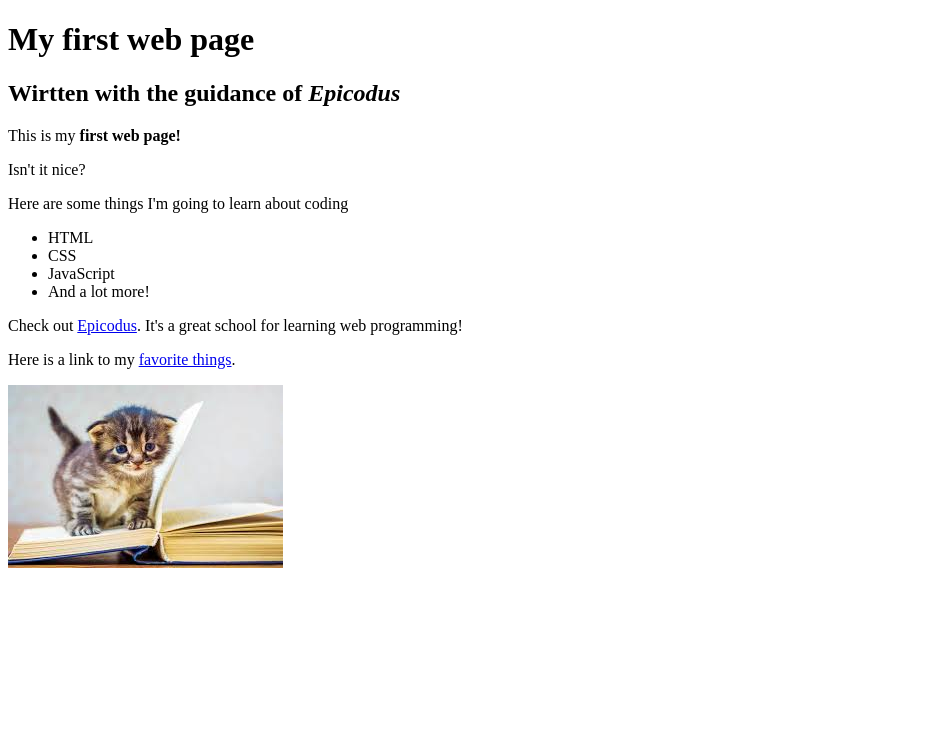
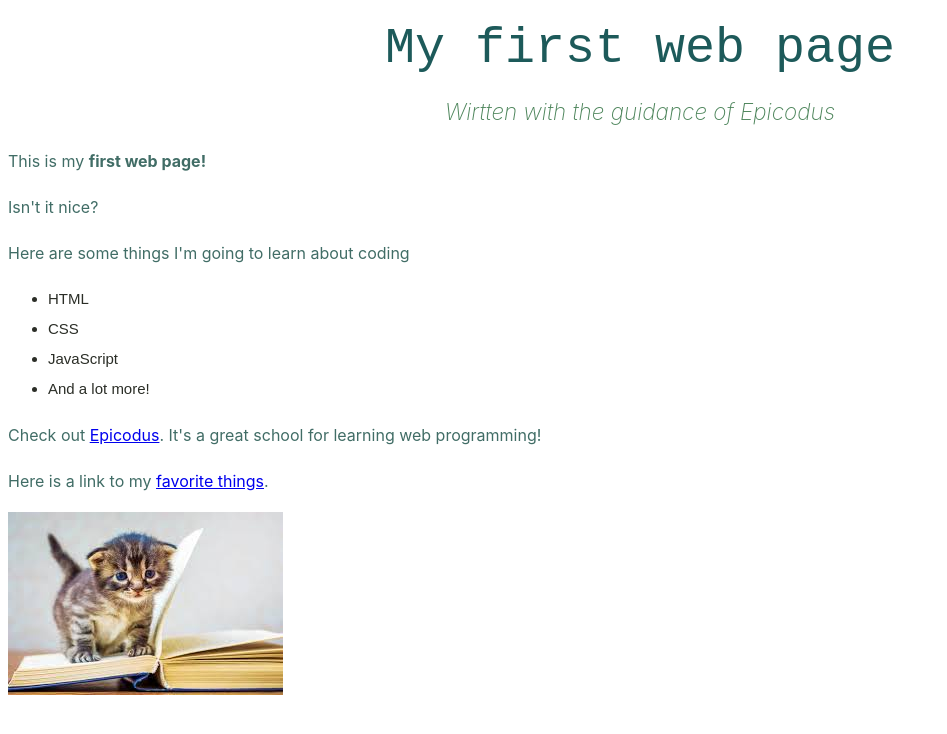
Before and after one commit to ekthomas25/my-first-webpage, a plain HTML site: page my-first-webpage.html in a window 1280 px wide. Shown: the whole page, without its empty margins (0-947 px from the left). Drawn offline with Linux system fonts and the light colour scheme.

Commit message:
added CSS elements to my-first-webpage

```diff
--- a/css/my-first-webpage.css
+++ b/css/my-first-webpage.css
@@ -0,0 +1,29 @@
+h1 {
+  color: rgb(29, 90, 90);
+  text-align: center;
+  font-weight: 100;
+  font-family: monospace;
+  font-size: 50px;
+}
+
+h2  {
+  color: rgb(77, 133, 91);
+  text-align: center;
+  font-weight: 200;
+  font-family: -apple-system, BlinkMacSystemFont, 'Segoe UI', Roboto, Oxygen, Ubuntu, Cantarell, 'Open Sans', 'Helvetica Neue', sans-serif;
+  font-style: oblique;
+}
+
+p {
+  color: rgb(65, 109, 102);
+  font-family: -apple-system, BlinkMacSystemFont, 'Segoe UI', Roboto, Oxygen, Ubuntu, Cantarell, 'Open Sans', 'Helvetica Neue', sans-serif;
+  font-size: 16px;
+  font-weight: 400;
+}
+
+body  {
+  color: rgb(43, 46, 39);
+  font-family: Arial, Helvetica, sans-serif;
+  line-height: 30px;
+  font-size: 15px;
+}
--- a/my-first-webpage.html
+++ b/my-first-webpage.html
@@ -1,6 +1,7 @@
 <!DOCTYPE html>
 <HTML lang="en-US">
 <head>
+  <link href="css/my-first-webpage.css" rel="stylesheet" type="text/css">
   <title>Web page #1!</title>
 </head>
 <body>
```
